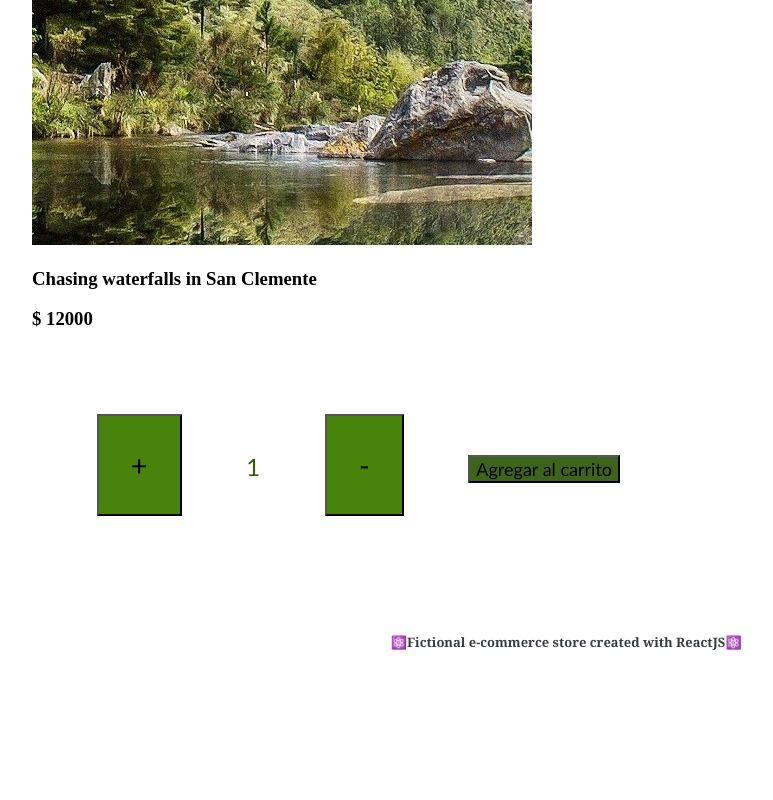
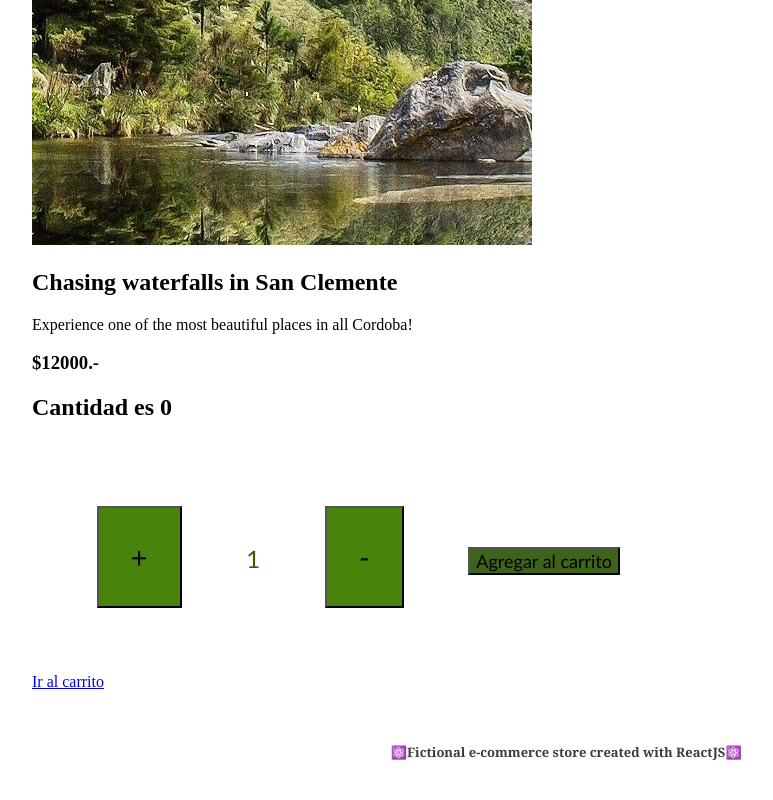
Before and after one commit to ConstanzaOriana/cordoba-travels-e-commerce, a React (Create React App) app: page /detail/1 in a window 1280 px wide. Shown: the part 408-1208 px from the top of the page, without its empty margins (104-877 px from the left). Before the commit the page ends 1110 px from the top, so only its background shows below. Built offline with nearby package versions, Linux system fonts and the light colour scheme.

Commit message:
Fixing ItemDetail

```diff
--- a/src/components/Card/Card.jsx
+++ b/src/components/Card/Card.jsx
@@ -1,8 +1,10 @@
 import React from "react";
-import ItemCount from "../ItemCount/ItemCount";
-import estilos from './card.module.css'
+import estilos from './card.module.css';
+import { Link } from "react-router-dom";
+
 
 const Card = ({
+    id = 1,
     title = "La cumbrecita",
     img = "lacumbrecita.jpg",
     price = 600,
@@ -10,13 +12,15 @@ const Card = ({
 }) => {
     return (
         <div className={estilos.cardContainer}>
+            <Link to={`/detail/${id}`}>
             <h4 className={estilos.title}>{title}</h4>
             <div className={estilos.card}>
             <img className={estilos.img} src={img} alt={`Imagen del producto ${title}`}/>
             </div>
             <p className={estilos.price}>Price: {price}</p>
-           <p className={estilos.stock}>Stock: {stock}</p>
-           <ItemCount className={estilos.counter} stock={10}/>
+            <p className={estilos.stock}>Stock: {stock}</p>
+            <butt className={estilos.stock}>Ver detalles</butt>
+            </Link>
         </div>
     )
 }
--- a/src/components/ItemDetail/ItemDetail.jsx
+++ b/src/components/ItemDetail/ItemDetail.jsx
@@ -1,26 +1,32 @@
 import React from 'react';
 import ItemCount from '../ItemCount/ItemCount';
+import { Link } from 'react-router-dom';
+import { useState } from 'react';
+
 
 const ItemDetail = ({ item }) => {
-    const onAdd = (param) => {
-        console.log(param);
+    const [cantidad, setCantidad] = useState(0);
+
+    const onAdd = (arg) => {
+        setCantidad(arg);
     };
+
     return (
-        <div>
+        <div className="detail">
             <img src={item.img} alt={item.title} />
-            <div>
-                <h3>{item.title}</h3>
-                <h3>$ {item.price}</h3>
-                <ul>
-                    {item.lugar?.map((lugar) => {
-                        return (
-                            <li key={lugar.id}>
-                                {lugar.nombre} ${lugar.precio}
-                            </li>
-                        );
-                    })}
-                </ul>
-                <ItemCount stock={10} initial={1} onAdd={onAdd} />
+            <div className="info">
+                <h2>{item.title}</h2>
+                <p>
+                    Experience one of the most beautiful places in all Cordoba!
+                </p>
+                <h3>${item.price}.-</h3>
+                {cantidad === 0 ? (
+                    <h2>Cantidad es 0</h2>
+                ) : (
+                    <h2>Cantidad es {cantidad}</h2>
+                )}
+                <ItemCount stock={item.stock} initial={1} onAdd={onAdd} />
+                <Link to="/cart">Ir al carrito</Link>
             </div>
         </div>
     );
--- a/src/components/ItemList/ItemList.js
+++ b/src/components/ItemList/ItemList.js
@@ -6,7 +6,7 @@ const ItemList = ({items}) => {
   return (
     <div>
         {
-            items.map(item => <Card key={item.id} img={item.img} title={item.title} stock={item.stock} price={item.price} category={item.category}/>)
+            items.map(item => <Card id={item.id} img={item.img} title={item.title} stock={item.stock} price={item.price} category={item.category}/>)
         }
     </div>
   )
--- a/src/components/Navbar/navbar.jsx
+++ b/src/components/Navbar/navbar.jsx
@@ -1,6 +1,6 @@
 import React from "react";
 import CartWidget from "../header/CartWidget";
-import { Link } from "react-router-dom";
+import { Link, NavLink } from "react-router-dom";
 import estilos from "../Navbar/navbar.module.css"
 
 const Navbar = (props) => {
@@ -8,6 +8,7 @@ const Navbar = (props) => {
     return (
             <nav>
                 <ul className={estilos.nav}>
+                    <Link to="/" className={estilos.links}>Home</Link>
                     <Link to ="/category/interior" className={estilos.links}>Travel packages - Interior</Link>
                     <Link to ="/category/ciudad" className={estilos.links}>Travel packages - Ciudad</Link>
                     <Link to="/cart"> <CartWidget className={estilos.cart}/></Link>
```
